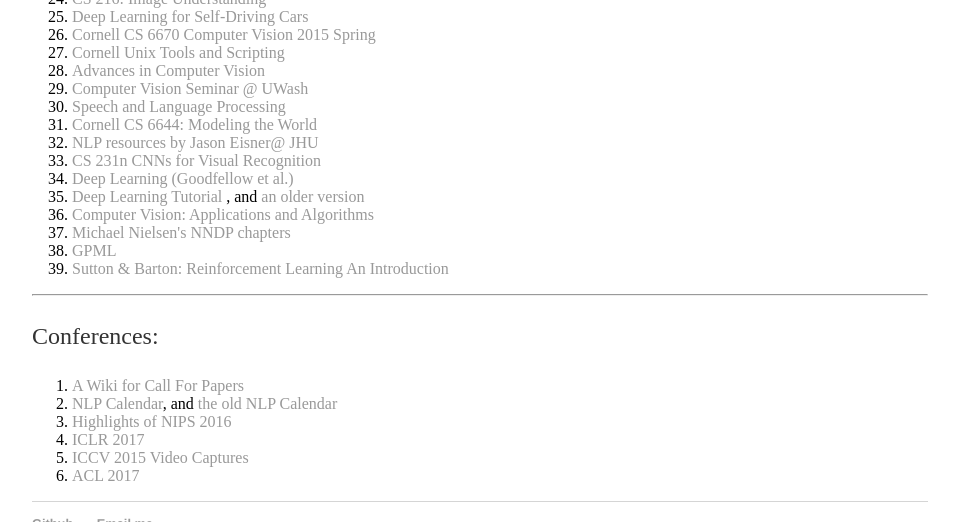
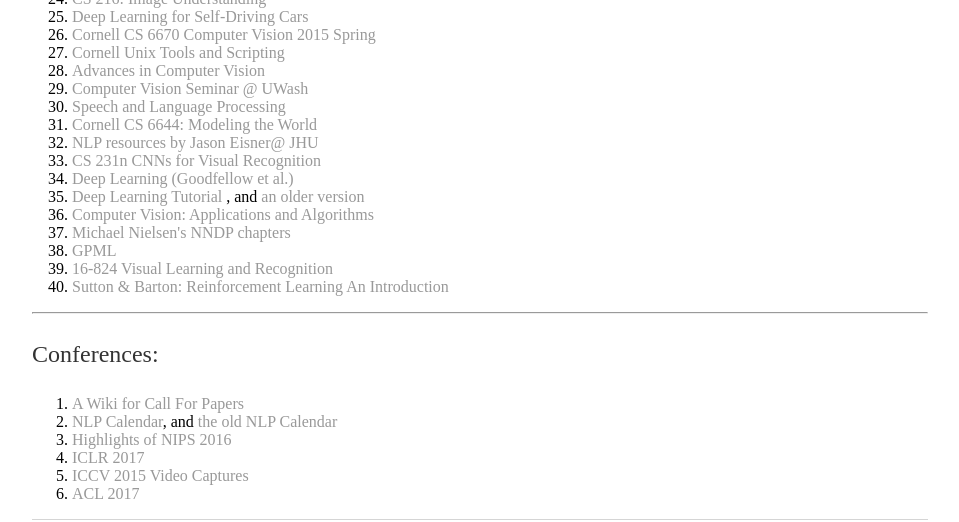
Before and after one commit to shenglih/shenglih.github.io, a Jekyll site: the page built from memo/index.html, in a window 1280 px wide and 900 px high, scrolled down 3562 px, cut to the strip 0-522 px from the top of the window. Shown: the whole strip, without its empty margins (160-1119 px from the left). Built offline with Jekyll 4.4.1, drawn with Linux system fonts in a browser that asks for light colours.

Commit message:
Update index.html

```diff
--- a/memo/index.html
+++ b/memo/index.html
@@ -202,6 +202,7 @@
 		<li> <a href="http://szeliski.org/Book/"> Computer Vision: Applications and Algorithms</a></li>
 		<li> <a href="http://neuralnetworksanddeeplearning.com"> Michael Nielsen's NNDP chapters</a></li>
 		<li> <a href="http://www.gaussianprocess.org/gpml/"> GPML</a></li>
+		<li> <a href="http://graphics.cs.cmu.edu/courses/16-824/2017_spring/schedule.html"> 16-824 Visual Learning and Recognition </a></li>
 		<li> <a href="https://webdocs.cs.ualberta.ca/~sutton/book/bookdraft2016sep.pdf">Sutton & Barton: Reinforcement Learning An Introduction</li>
 	</ol>
 	<hr>
```
